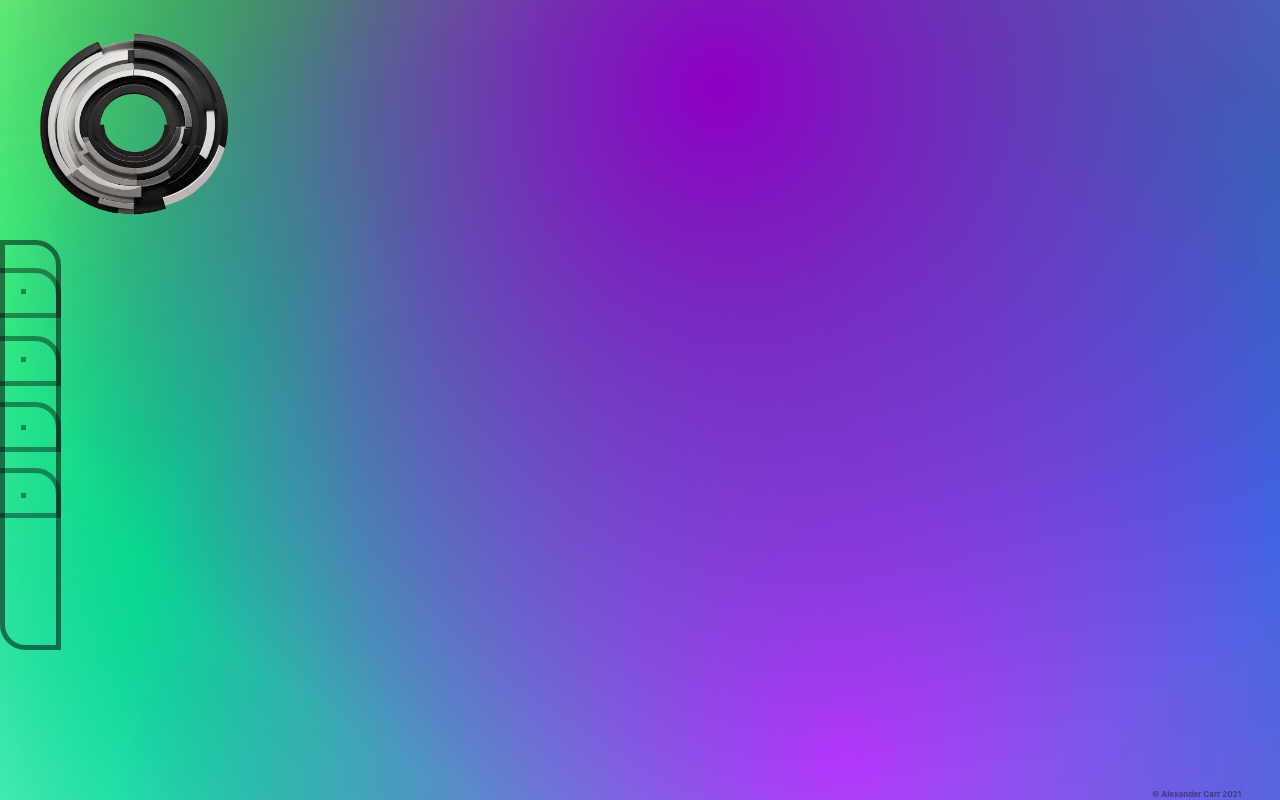
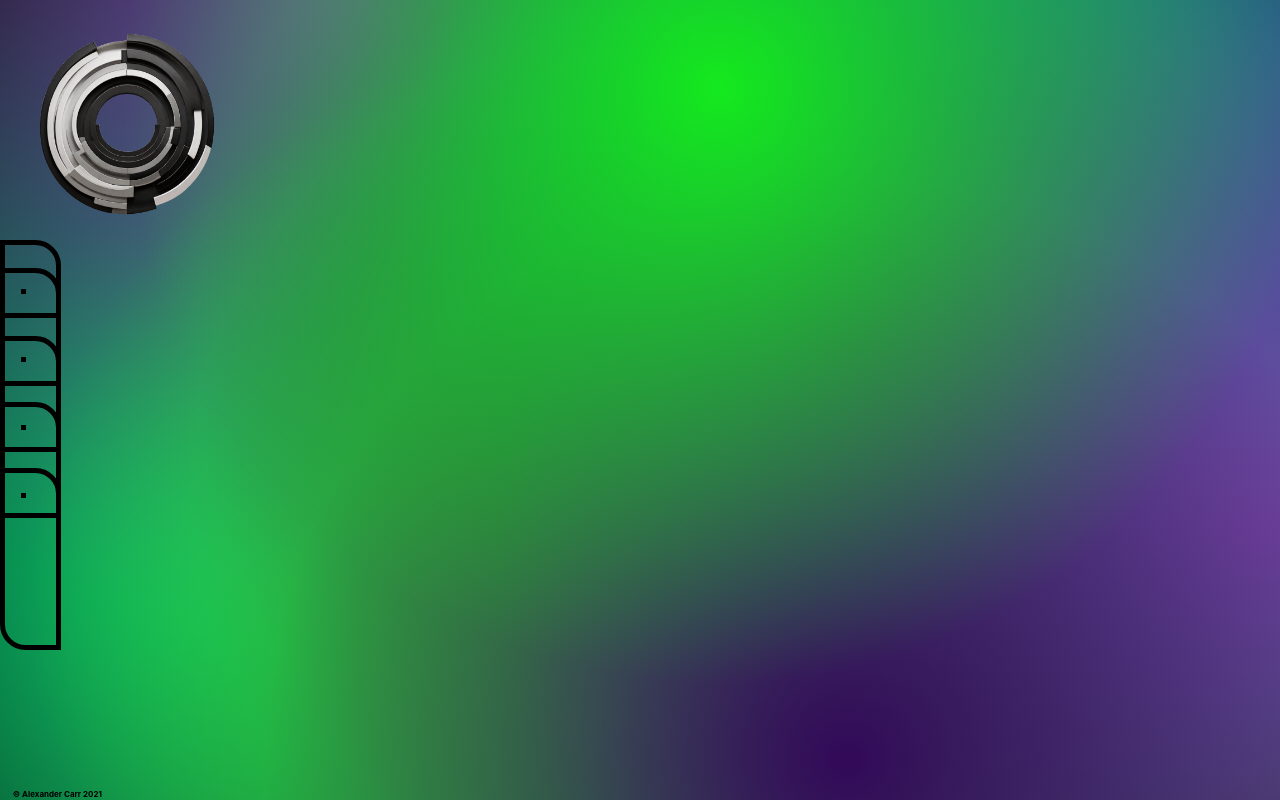
Before and after one commit to avacarr/avacarr.github.io, a React (Create React App) app: page / in a window 1280 px wide. Shown: the top 800 px of the page. Built offline with nearby package versions, Linux system fonts and the light colour scheme.

Commit message:
Redo background

```diff
--- a/package.json
+++ b/package.json
@@ -14,6 +14,7 @@
     "react-scripts": "5.0.1",
     "react-transition-group": "^4.4.5",
     "save-dev": "^0.0.1-security",
+    "three.js": "^0.77.1",
     "web-vitals": "^2.1.4",
     "webpack-dev-middleware": "^5.3.3"
   },
--- a/src/App.css
+++ b/src/App.css
@@ -19,7 +19,7 @@
 
 .Panel {
   justify-content: center;
-  border: 0.5vh solid rgba(0, 0, 0, 0.5);
+  border: 0.5vh solid rgba(0, 0, 0, 1);
   height: 70vh;
   margin: 10vh 0 0 0;
 }
@@ -49,7 +49,7 @@ h2 {
 h5 {
   position: absolute;
   top: 97vh;
-  left: 90vw;
+  left: 1vw;
   font-size: 1vh;
 }
 
--- a/src/components/Background/Background.jsx
+++ b/src/components/Background/Background.jsx
@@ -1,15 +1,16 @@
 
 import React, { Component } from 'react';
 import './Background.css';
-import bgimg from '../../resources/Sand.jpg'
 import { Particle } from './particle.js'
 
 const COLORS = [
-    {r: 20, g: 232, b: 30},   //Electric Green
-    {r: 0, g: 234, b: 141},   //Teal
-    {r: 1, g: 126, b: 213},   //Blue
-    {r: 181, g: 61, b: 255},   //Light purple
-    {r: 141, g: 0, b: 196},   //Purple
+    {r: 20, g: 232, b: 30},         //Electric Green
+    {r: 0, g: 234, b: 141},         //Teal
+    {r: 1, g: 126, b: 213},         //Blue
+    {r: 32, g: 18, b: 79},          //Deep Blue
+    {r: 56, g: 168, b: 61},         //Deep Green
+    {r: 114, g: 71, b: 161},        //Light purple
+    {r: 50, g: 10, b: 88},          //Purple
 ]
 
 class Background extends Component {
@@ -23,8 +24,8 @@ class Background extends Component {
 
         this.totalParticles = 15;
         this.particles = [];
-        this.maxRadius = 800;
-        this.minRadius = 400;
+        this.maxRadius = 600;
+        this.minRadius = 300;
 
         window.addEventListener('resize', this.resize.bind(this), false);
         this.resize();
--- a/src/components/NavBar/NavBar.css
+++ b/src/components/NavBar/NavBar.css
@@ -1,7 +1,7 @@
 
 .navbar img {
     height: 23vh;
-    width: 15vw;
+    width:  auto;
     padding: 1vh 0 4vh 3vw;
 }
 
@@ -84,7 +84,7 @@
     left: 0vw;
     border-width: 5px;
     border-style: solid;
-    border-color: rgba(0, 0, 0, 0.5);
+    border-color: rgba(0, 0, 0, 1);
     border-radius:0 2vw 0 2vw;
     -moz-border-radius:0 2vw 0 2vw;
     -webkit-border-radius:0 2vw 0 2vw;
--- a/src/index.css
+++ b/src/index.css
@@ -2,12 +2,13 @@ html, body {
   margin: 0;
   overflow-x: hidden;
   overflow-y: hidden;
-  color: rgba(0, 0, 0, 0.4);
+  color: rgba(0, 0, 0, 1);
   font-family: -apple-system, BlinkMacSystemFont, 'Segoe UI', 'Roboto', 'Oxygen',
     'Ubuntu', 'Cantarell', 'Fira Sans', 'Droid Sans', 'Helvetica Neue',
     sans-serif;
   -webkit-font-smoothing: antialiased;
   -moz-osx-font-smoothing: grayscale;
+  background-color: black;
 }
 
 #root {
```
Also changed, not shown: 1 other file (tests, documents, lock files or other folders).
